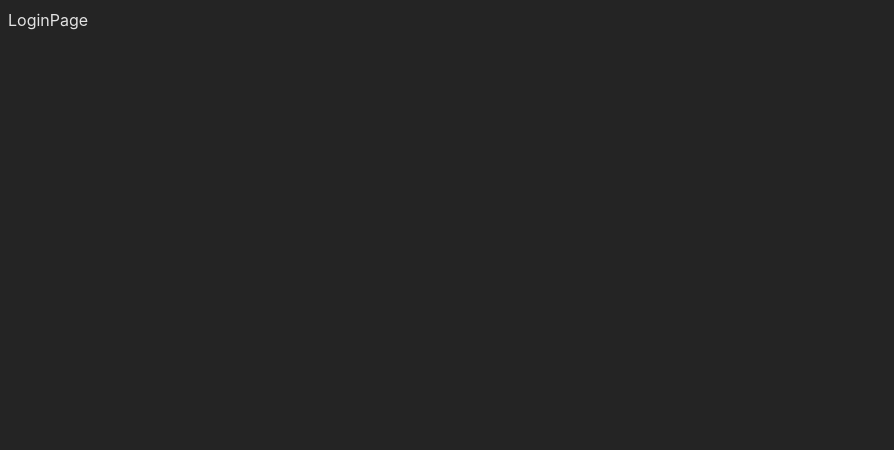
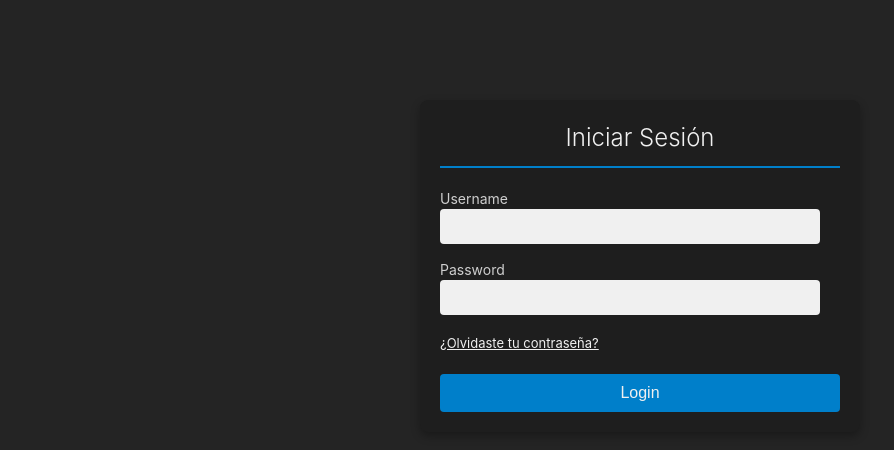
Before and after one commit to Cristhian-Noriega/tp-is1-grupo12, a React (Vite) app in the folder frontend-tp1/: page /#/login in a window 1280 px wide. Shown: the top 450 px of the page, without its empty margins (0-894 px from the left). Built offline with nearby package versions, Linux system fonts and the light colour scheme.

Commit message:
Se creo la pagina de login

```diff
--- a/frontend-tp1/src/components/login_form/LoginForm.tsx
+++ b/frontend-tp1/src/components/login_form/LoginForm.tsx
@@ -0,0 +1,50 @@
+import React, { useState } from 'react'
+import './loginForm.css'
+import { Link } from 'react-router-dom';
+
+export const LoginForm = () => {
+    const [username, setUsername] = useState("");
+    const [password, setPassword] = useState("");
+
+    const onSubmit = (event) => {
+        event.preventDefault();
+        console.log('Iniciando sesión con:', { username, password });
+        setUsername("");
+        setPassword("");
+      };
+
+  return (
+    <div className="login-form-wrapper">
+    <div className="iniciar-sesion-box">
+      <h2>Iniciar Sesión</h2>
+    </div>
+
+    <form onSubmit={onSubmit}>
+      <div className="username-box">
+        <div className="username">Username</div>
+        <input
+          id="username"
+          type="text"
+          value={username}
+          name="Username"
+          onChange={({ target }) => setUsername(target.value)}
+        />
+      </div>
+      <div className="password-box">
+        <div className="password">Password</div>
+        <input
+          id="password"
+          type="password"
+          value={password}
+          name="Password"
+          onChange={({ target }) => setPassword(target.value)}
+        />
+      </div>
+      <Link to="/forget-password" className='forget-password-box'>
+        ¿Olvidaste tu contraseña?
+      </Link>
+      <button id="login-btn" type="submit">Login</button>
+    </form>
+  </div>
+  )
+}
--- /dev/null
+++ b/frontend-tp1/src/components/login_form/loginForm.css
@@ -0,0 +1,81 @@
+.login-form-wrapper {
+    max-width: 400px;
+    margin: 100px auto;
+    padding: 20px;
+    background-color: #1e1e1e;
+    border-radius: 8px;
+    box-shadow: 0 4px 10px rgba(0, 0, 0, 0.3);
+}
+
+.iniciar-sesion-box h2 {
+    text-align: center;
+    margin: 0;
+    margin-bottom: 20px;
+    font-weight: 300;
+    color: #f0f0f0;
+    border-bottom: 2px solid #007fca;
+    padding-bottom: 10px;
+}
+
+.username-box, .password-box {
+    display: flex;
+    flex-direction: column;
+    align-items: start;
+
+    margin-bottom: 15px;
+}
+
+.username, .password {
+    font-size: 14px;
+    width: 17%;
+    margin-right: 10px;
+    color: #cfcfcf;
+}
+
+button#login-btn {
+    width: 100%;
+    padding: 10px;
+    border: none;
+    border-radius: 4px;
+    background-color: #007fca;
+    color: #f0f0f0;
+    font-size: 16px;
+    cursor: pointer;
+    transition: background-color 0.3s ease;
+    margin-top: 20px;
+}
+
+button#login-btn:hover {
+    background-color: #23A3E8;
+}
+input[type="text"], input[type="password"] {
+    flex: 2;
+    padding: 10px;
+    width: 90%;
+    border: none;
+    border-radius: 4px;
+    background-color: #f0f0f0;
+    color: black;
+    outline: none;
+}
+
+.forget-password-box{
+    font-size: small;
+    color: #f0f0f0;
+}
+
+.forget-password-box:hover {
+    color: #23A3E8;
+}
+
+@media (max-width: 768px){
+.login-form-wrapper {
+    max-width: 200px;
+    margin: 50px auto;
+}
+
+button#login-btn {
+    padding:9px;
+    font-size: 16px;
+}
+}
--- a/frontend-tp1/src/pages/LoginPage.tsx
+++ b/frontend-tp1/src/pages/LoginPage.tsx
@@ -1,7 +1,9 @@
 import React from 'react'
-
+import { LoginForm } from '../components/login_form/LoginForm'
 export const LoginPage = () => {
   return (
-    <div>LoginPage</div>
+    <div>
+        <LoginForm/>
+    </div>
   )
 }
```
Also changed, not shown: 1 other file (tests, documents, lock files or other folders).
